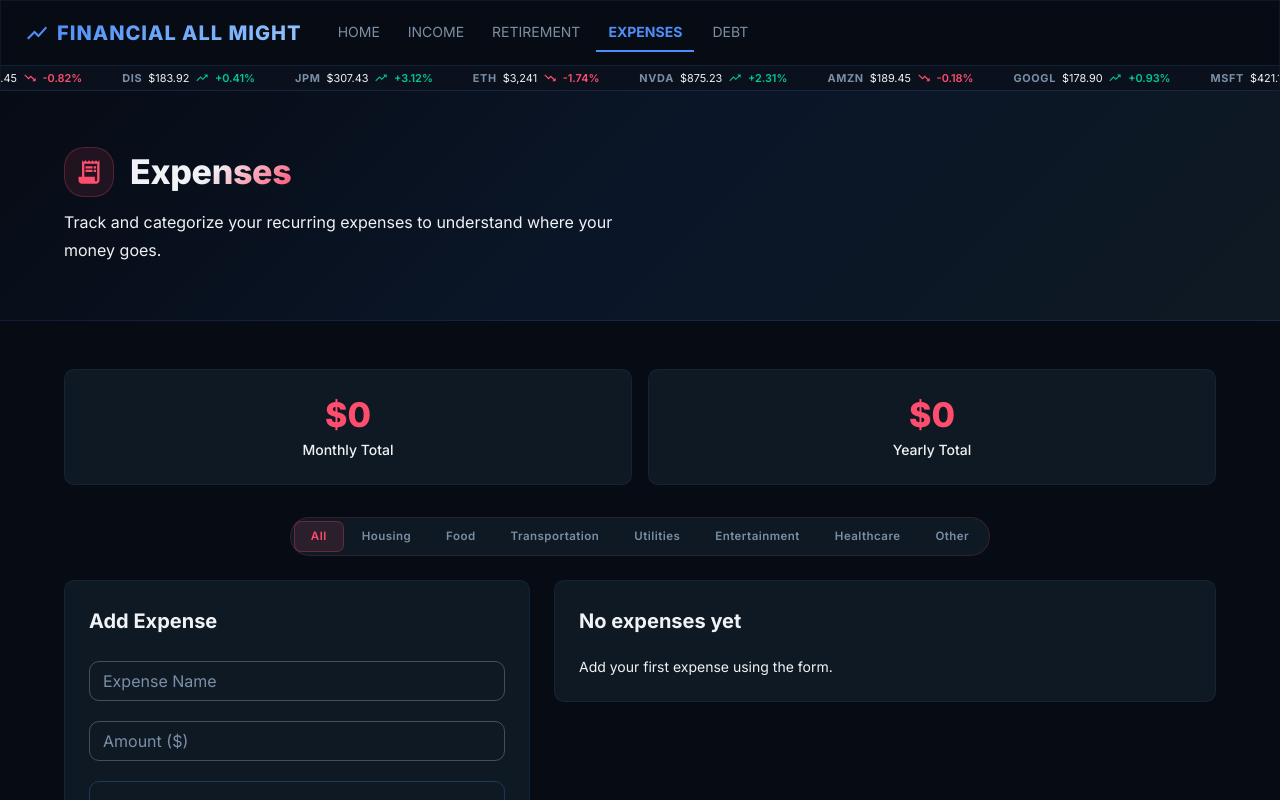
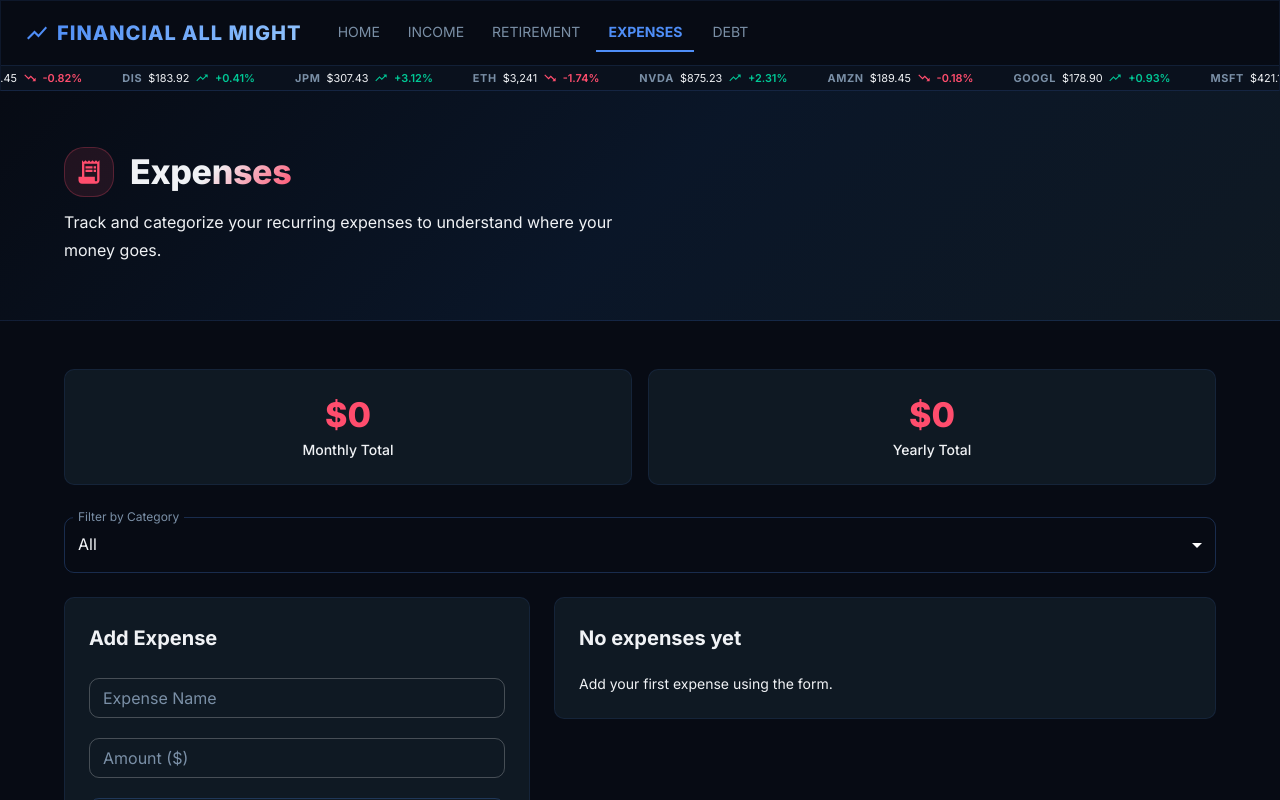
Before and after one commit to josejesusgarciajr/FinancialAllMight, a React (Vite) app: page /expenses in a window 1280 px wide. Shown: the top 800 px of the page. Built offline with nearby package versions, Linux system fonts and the light colour scheme.

Commit message:
Removed Expenses Toggle button and replaced it with DropDownSelect

```diff
--- a/src/pages/Expenses.tsx
+++ b/src/pages/Expenses.tsx
@@ -3,13 +3,12 @@ import {
     Box,
     Container,
     Grid,
-    ToggleButton,
-    ToggleButtonGroup,
 } from '@mui/material'
 import ReceiptLongIcon from '@mui/icons-material/ReceiptLong'
 
 // finances
 import { useFinance } from '../context/FinanceContext'
+import { DropDownSelect } from '../components/DropDownSelect'
 import { AddExpenseForm } from '../components/Expenses/AddExpenseForm'
 import { ExpenseList } from '../components/Expenses/ExpenseList'
 import { ExpenseOptions, type ExpenseCategory, type Frequency } from '../types/expense'
@@ -86,57 +85,14 @@ export const Expenses = () => {
             </Grid>
 
             {/* Categories Options */}
-            <Box sx={{ mb: 3, display: 'flex', justifyContent: 'center' }}>
-                <ToggleButtonGroup
+            <Box sx={{ mb: 3 }}>
+                <DropDownSelect
+                    options={categories}
                     value={category}
-                    exclusive
-                    onChange={(_, val) => { if (val !== null) setCategory(val as ExpenseCategory | 'All') }}
-                    size="small"
-                    aria-label="expense category filter"
-                    sx={{
-                        flexWrap: 'wrap',
-                        gap: 0.5,
-                        bgcolor: '#0F1923',
-                        border: '1px solid rgba(255,77,109,0.15)',
-                        borderRadius: 2,
-                        p: 0.5,
-                        '& .MuiToggleButtonGroup-grouped': {
-                            border: 'none !important',
-                            borderRadius: '6px !important',
-                        },
-                    }}
-                >
-                    {categories.map((cat) => (
-                        <ToggleButton
-                            key={cat}
-                            value={cat}
-                            sx={{
-                                px: 2,
-                                py: 0.6,
-                                fontSize: '0.72rem',
-                                fontWeight: 600,
-                                textTransform: 'capitalize',
-                                color: 'text.secondary',
-                                letterSpacing: '0.04em',
-                                transition: 'all 0.15s ease',
-                                '&.Mui-selected': {
-                                    color: '#FF4D6D',
-                                    bgcolor: 'rgba(255,77,109,0.12)',
-                                    boxShadow: '0 0 0 1px rgba(255,77,109,0.35)',
-                                },
-                                '&.Mui-selected:hover': {
-                                    bgcolor: 'rgba(255,77,109,0.18)',
-                                },
-                                '&:hover': {
-                                    bgcolor: 'rgba(255,77,109,0.06)',
-                                    color: '#FF4D6D',
-                                },
-                            }}
-                        >
-                            {cat}
-                        </ToggleButton>
-                    ))}
-                </ToggleButtonGroup>
+                    onChange={(val) => setCategory(val as ExpenseCategory | 'All')}
+                    label="Filter by Category"
+                    placeholder='Select a Category'
+                />
             </Box>
 
             {/* Form + List */}
```
